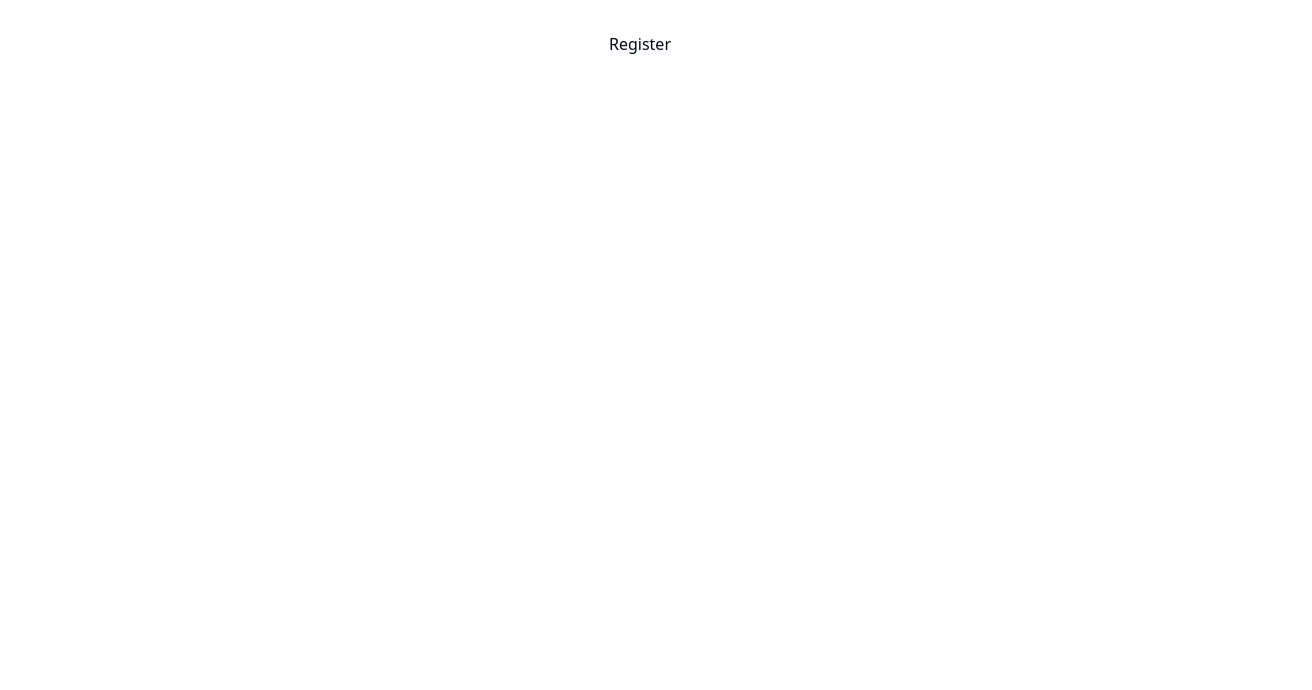
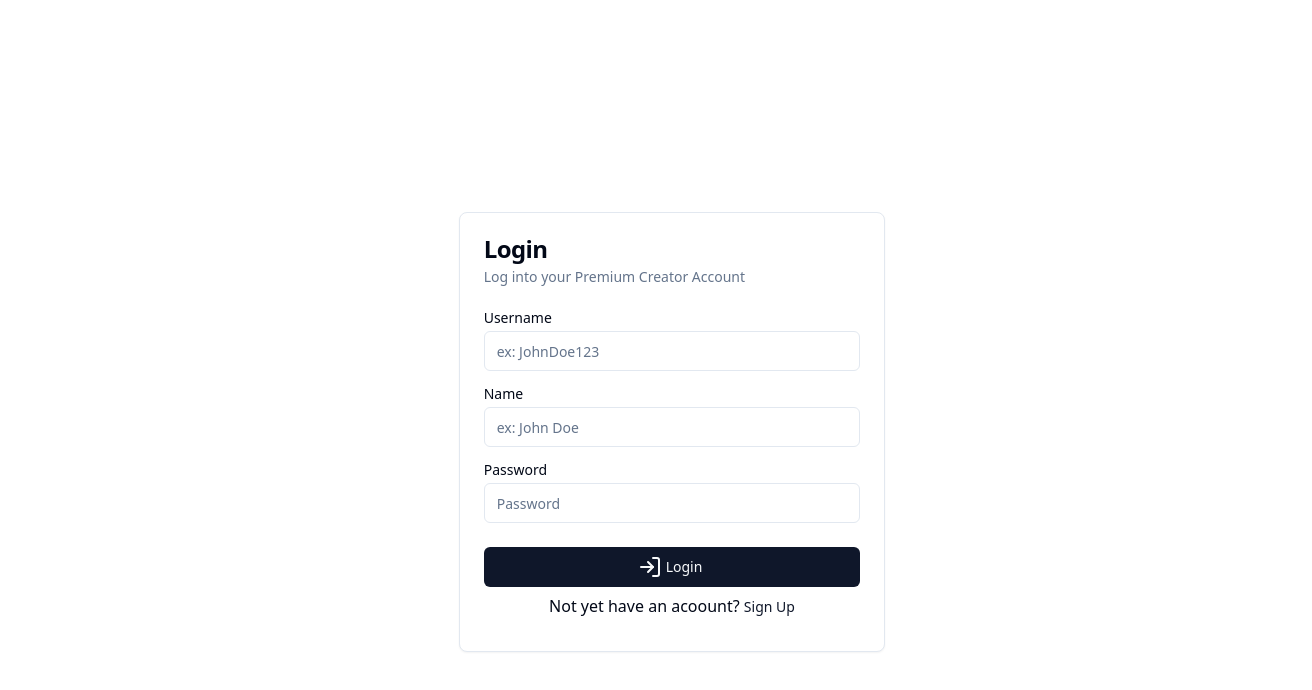
Before and after one commit to SaddamAnnais/tubes-2-wbd-client, a React (Vite) app: page /register in a window 1280 px wide. Shown: the top 690 px of the page, 1312 px wide, since content can reach past the window. Built offline with nearby package versions, Linux system fonts and the light colour scheme.

Commit message:
feat: register page init

```diff
--- a/src/pages/register/page.tsx
+++ b/src/pages/register/page.tsx
@@ -1,5 +1,60 @@
+import { Card, CardContent, CardDescription, CardFooter, CardHeader, CardTitle } from '@/components/ui/card';
+
+import { Label } from '@/components/ui/label';
+
+import { Input } from '@/components/ui/input';
+
+import { Button } from '@/components/ui/button';
+
+import { LogIn } from 'lucide-react';
+
 const Register = () => {
-  return <div>Register</div>;
+  return (
+    <div className="w-screen h-screen overflow-hidden flex items-center justify-center">
+      <Card className="w-1/3 h -1/2">
+        <CardHeader>
+          <CardTitle className="text-left">Login</CardTitle>
+          <CardDescription className="text-left">Log into your Premium Creator Account</CardDescription>
+        </CardHeader>
+        <CardContent>
+          <form>
+            <div className="grid w-full items-center gap-4">
+              <div className="flex flex-col space-y-1.5">
+                <Label htmlFor="username" className="text-left">
+                  Username
+                </Label>
+                <Input id="username" placeholder="ex: JohnDoe123" />
+              </div>
+              <div className="flex flex-col space-y-1.5">
+                <Label htmlFor="name" className="text-left">
+                  Name
+                </Label>
+                <Input id="name" placeholder="ex: John Doe" />
+              </div>
+              <div className="flex flex-col space-y-1.5">
+                <Label htmlFor="password" className="text-left">
+                  Password
+                </Label>
+                <Input type="password" id="password" placeholder="Password" />
+              </div>
+            </div>
+          </form>
+        </CardContent>
+        <CardFooter className="flex flex-col">
+          <Button className="w-full flex">
+            <LogIn />
+            <span className="p-1">Login</span>
+          </Button>
+          <div>
+            <span>Not yet have an acoount? </span>
+            <Button variant="link" className="p-0">
+              Sign Up
+            </Button>
+          </div>
+        </CardFooter>
+      </Card>
+    </div>
+  );
 };
 
 export default Register;
```
